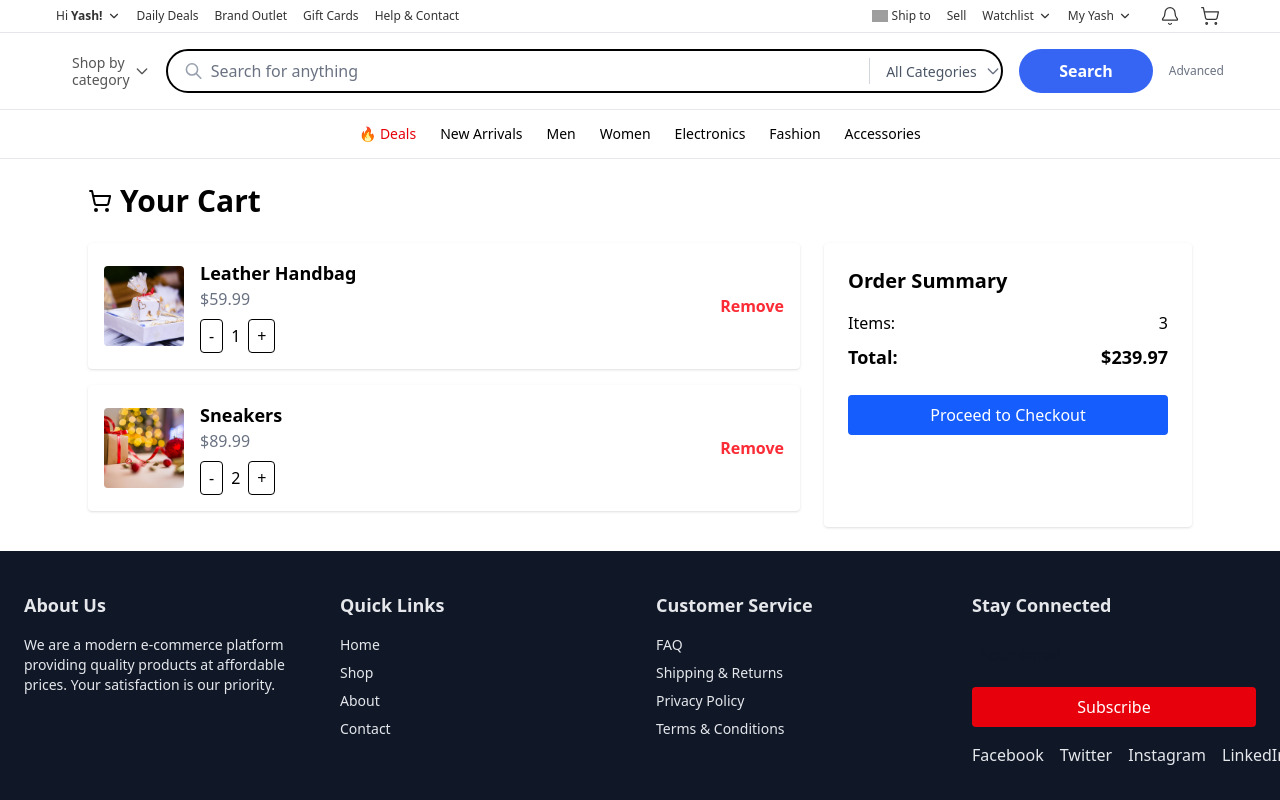
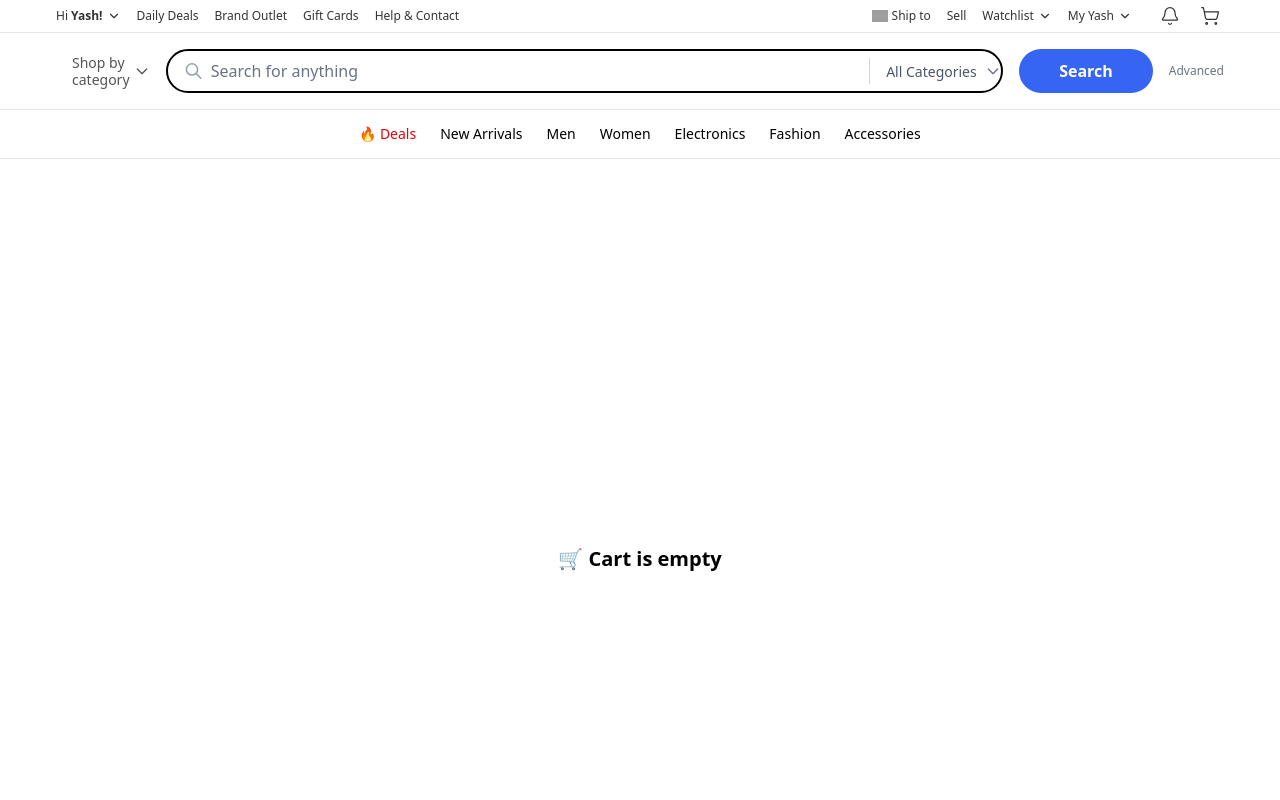
Before and after one commit to yasarahasini/Ecommerce-website, a Next.js app in the folder frontend/: page /cart in a window 1280 px wide. Shown: the top 800 px of the page. Built offline with nearby package versions, Linux system fonts and the light colour scheme; grey boxes are pictures that could not be loaded.

Commit message:
update pages

```diff
--- a/frontend/app/(user)/cart/page.tsx
+++ b/frontend/app/(user)/cart/page.tsx
@@ -1,96 +1,54 @@
 "use client";
 
-import React, { useState } from "react";
-import { ShoppingCart } from "lucide-react";
+import { useCart } from "../context/CartContext";
 
-interface CartItem {
-  id: number;
-  name: string;
-  price: number;
-  image: string;
-  quantity: number;
-}
+export default function CartPage() {
+  const { cart, removeFromCart } = useCart();
 
-const initialCart: CartItem[] = [
-  { id: 1, name: "Leather Handbag", price: 59.99, image: "/5.jpg", quantity: 1 },
-  { id: 2, name: "Sneakers", price: 89.99, image: "/6.jpg", quantity: 2 },
-];
+  const total = cart.reduce(
+    (sum, item) => sum + item.price * item.quantity,
+    0
+  );
 
-const CartPage: React.FC = () => {
-  const [cart, setCart] = useState<CartItem[]>(initialCart);
-
-  const increaseQty = (id: number) => {
-    setCart(cart.map(item => item.id === id ? { ...item, quantity: item.quantity + 1 } : item));
-  };
-
-  const decreaseQty = (id: number) => {
-    setCart(cart.map(item => item.id === id && item.quantity > 1 ? { ...item, quantity: item.quantity - 1 } : item));
-  };
-
-  const removeItem = (id: number) => {
-    setCart(cart.filter(item => item.id !== id));
-  };
-
-  const total = cart.reduce((acc, item) => acc + item.price * item.quantity, 0);
+  if (cart.length === 0) {
+    return (
+      <div className="min-h-screen flex items-center justify-center">
+        <h2 className="text-xl font-semibold">🛒 Cart is empty</h2>
+      </div>
+    );
+  }
 
   return (
-    <div className="max-w-6xl mx-auto p-6">
-      <h1 className="text-3xl font-bold mb-6 flex items-center gap-2">
-        <ShoppingCart /> Your Cart
-      </h1>
+    <div className="max-w-4xl mx-auto py-10 px-6">
+      <h1 className="text-3xl font-bold mb-6">Your Cart</h1>
 
-      {cart.length === 0 ? (
-        <p className="text-center text-white">Your cart is empty.</p>
-      ) : (
-        <div className="flex flex-col md:flex-row gap-6">
-
-          <div className="flex-1">
-            {cart.map(item => (
-              <div key={item.id} className="flex items-center justify-between bg-white shadow rounded p-4 mb-4">
-                <img src={item.image} alt={item.name} className="w-20 h-20 object-cover rounded" />
-                <div className="flex-1 ml-4">
-                  <h2 className="font-semibold text-lg">{item.name}</h2>
-                  <p className="text-gray-500">${item.price.toFixed(2)}</p>
-                  <div className="flex items-center gap-2 mt-2">
-                    <button
-                      onClick={() => decreaseQty(item.id)}
-                      className="px-2 py-1 border rounded"
-                    >-</button>
-                    <span>{item.quantity}</span>
-                    <button
-                      onClick={() => increaseQty(item.id)}
-                      className="px-2 py-1 border rounded"
-                    >+</button>
-                  </div>
-                </div>
-                <button
-                  onClick={() => removeItem(item.id)}
-                  className="text-red-500 font-semibold"
-                >
-                  Remove
-                </button>
-              </div>
-            ))}
+      {cart.map((item) => (
+        <div
+          key={item.id}
+          className="flex justify-between items-center border-b py-4"
+        >
+          <div>
+            <h2 className="font-semibold">{item.name}</h2>
+            <p className="text-gray-600">
+              ${item.price} × {item.quantity}
+            </p>
           </div>
 
-          <div className="w-full md:w-1/3 bg-white shadow rounded p-6">
-            <h2 className="text-xl font-semibold mb-4">Order Summary</h2>
-            <div className="flex justify-between mb-2">
-              <span>Items:</span>
-              <span>{cart.reduce((acc, item) => acc + item.quantity, 0)}</span>
-            </div>
-            <div className="flex justify-between mb-2 font-bold text-lg">
-              <span>Total:</span>
-              <span>${total.toFixed(2)}</span>
-            </div>
-            <button className="w-full bg-blue-600 hover:bg-blue-700 text-white py-2 rounded mt-4">
-              Proceed to Checkout
-            </button>
-          </div>
+          <button
+            onClick={() => removeFromCart(item.id)}
+            className="text-red-500 hover:underline"
+          >
+            Remove
+          </button>
         </div>
-      )}
+      ))}
+
+      <div className="mt-6 text-right">
+        <h2 className="text-xl font-bold">Total: ${total.toFixed(2)}</h2>
+        <button className="mt-4 bg-green-600 text-white px-6 py-2 rounded">
+          Checkout
+        </button>
+      </div>
     </div>
   );
-};
-
-export default CartPage;
+}
--- a/frontend/app/(user)/context/CartContext.tsx
+++ b/frontend/app/(user)/context/CartContext.tsx
@@ -1,27 +1,51 @@
 "use client";
-import React, { createContext, useState, useContext, ReactNode } from "react";
+
+import { createContext, useContext, useState, ReactNode } from "react";
+
+export interface CartItem {
+  id: number;
+  name: string;
+  price: number;
+  modelUrl: string;
+  quantity: number;
+}
 
 interface CartContextType {
-  cartItems: number;
-  addToCart: () => void;
+  cart: CartItem[];
+  addToCart: (item: Omit<CartItem, "quantity">) => void;
+  removeFromCart: (id: number) => void;
 }
 
-const CartContext = createContext<CartContextType | undefined>(undefined);
+const CartContext = createContext<CartContextType | null>(null);
 
-export const CartProvider = ({ children }: { children: ReactNode }) => {
-  const [cartItems, setCartItems] = useState(0);
+export function CartProvider({ children }: { children: ReactNode }) {
+  const [cart, setCart] = useState<CartItem[]>([]);
 
-  const addToCart = () => setCartItems((prev) => prev + 1);
+  const addToCart = (item: Omit<CartItem, "quantity">) => {
+    setCart((prev) => {
+      const existing = prev.find((p) => p.id === item.id);
+      if (existing) {
+        return prev.map((p) =>
+          p.id === item.id ? { ...p, quantity: p.quantity + 1 } : p
+        );
+      }
+      return [...prev, { ...item, quantity: 1 }];
+    });
+  };
+
+  const removeFromCart = (id: number) => {
+    setCart((prev) => prev.filter((item) => item.id !== id));
+  };
 
   return (
-    <CartContext.Provider value={{ cartItems, addToCart }}>
+    <CartContext.Provider value={{ cart, addToCart, removeFromCart }}>
       {children}
     </CartContext.Provider>
   );
-};
+}
 
 export const useCart = () => {
-  const context = useContext(CartContext);
-  if (!context) throw new Error("useCart must be used within CartProvider");
-  return context;
+  const ctx = useContext(CartContext);
+  if (!ctx) throw new Error("useCart must be used inside CartProvider");
+  return ctx;
 };
--- a/frontend/app/(user)/women/page.tsx
+++ b/frontend/app/(user)/women/page.tsx
@@ -1,6 +1,7 @@
 "use client";
 
 import { useState, useMemo } from "react";
+import { useRouter } from "next/navigation";
 import WomenSidebar from "@/app/components/sidebar";
 import { useCart } from "../context/CartContext";
 
@@ -10,7 +11,7 @@ interface Product {
   category: string;
   size: string[];
   price: number;
-  modelUrl: string; // Sketchfab 3D model URL
+  modelUrl: string;
 }
 
 const products: Product[] = [
@@ -20,7 +21,8 @@ const products: Product[] = [
     category: "Dresses",
     size: ["S", "M"],
     price: 49.99,
-    modelUrl: "https://sketchfab.com/models/96dc1fe40d1d4ceeb30740158c39e79b/embed?autostart=1",
+    modelUrl:
+      "https://sketchfab.com/models/d28d416fda2f436399ea3a17c986d396/embed?autostart=1",
   },
   {
     id: 2,
@@ -28,108 +30,54 @@ const products: Product[] = [
     category: "Tops",
     size: ["M", "L"],
     price: 29.99,
-  modelUrl: "https://sketchfab.com/3d-models/casual-clothes-3d76c9f61c9140f2ab61c601af3f5e71/embed?autostart=1",
-}
-
-,
- {
-  id: 3,
-  name: "Jeans",
-  category: "Jeans",
-  size: ["S", "M", "L"],
-  price: 59.99,
-  modelUrl: "https://sketchfab.com/models/c8696af4fbfc4f54977ffc5e4b53ac33/embed?autostart=1",
-}
-,
- {
-  id: 4,
-  name: "Handbag",
-  category: "Bags",
-  size: [],
-  price: 89.99,
-  modelUrl: "https://sketchfab.com/models/6c0b277c88424a1ea86d2ff44951ee69/embed?autostart=1"
+    modelUrl:
+      "https://sketchfab.com/models/c8696af4fbfc4f54977ffc5e4b53ac33/embed?autostart=1",
   },
-{
-  id: 5,
-  name: "Sneakers",
-  category: "Shoes",
-  size: ["M", "L"],
-  price: 69.99,
-  modelUrl: "https://sketchfab.com/models/b49f5b8cd9e94fe7883f3e9af8f41acc/embed?autostart=1"
-}
-,
-  {
-  id: 6,
-  name: "Jacket",
-  category: "Jackets",
-  size: ["L", "XL"],
-  price: 99.99,
-  modelUrl: "https://sketchfab.com/models/811fef12daf24bd783604f2a316187c5/embed?autostart=1"
-}
-,
 ];
 
 export default function WomenPage() {
   const [selectedCategory, setSelectedCategory] = useState<string | null>(null);
-  const [selectedSize, setSelectedSize] = useState<string | null>(null);
-  const [selectedPrice, setSelectedPrice] = useState<string | null>(null);
   const { addToCart } = useCart();
+  const router = useRouter();
 
   const filteredProducts = useMemo(() => {
-    return products.filter((p) => {
-      const matchesCategory = selectedCategory ? p.category === selectedCategory : true;
-      const matchesSize = selectedSize ? p.size.includes(selectedSize) : true;
-      let matchesPrice = true;
-      if (selectedPrice) {
-        if (selectedPrice === "Under $50") matchesPrice = p.price < 50;
-        if (selectedPrice === "$50 - $100") matchesPrice = p.price >= 50 && p.price <= 100;
-        if (selectedPrice === "$100 - $200") matchesPrice = p.price > 100 && p.price <= 200;
-      }
-      return matchesCategory && matchesSize && matchesPrice;
-    });
-  }, [selectedCategory, selectedSize, selectedPrice]);
+    return products.filter((p) =>
+      selectedCategory ? p.category === selectedCategory : true
+    );
+  }, [selectedCategory]);
 
   return (
-    <div className="bg-gray-50 text-black min-h-screen py-10">
+    <div className="bg-gray-50 min-h-screen py-10">
       <div className="max-w-7xl mx-auto px-6">
-        <h1 className="text-3xl font-bold mb-8 text-center">Womens Collection</h1>
-        <div className="flex flex-col lg:flex-row gap-6">
-          {/* Sidebar */}
-          <WomenSidebar
-            selectedCategory={selectedCategory}
-            setSelectedCategory={setSelectedCategory}
-            selectedSize={selectedSize}
-            setSelectedSize={setSelectedSize}
-            selectedPrice={selectedPrice}
-            setSelectedPrice={setSelectedPrice}
-          />
+        <h1 className="text-3xl font-bold mb-8 text-center">
+          Womens Collection
+        </h1>
 
-          {/* Product Grid */}
-          <div className="flex-1 grid grid-cols-1 sm:grid-cols-2 md:grid-cols-3 lg:grid-cols-3 gap-6">
+        <div className="grid grid-cols-1 md:grid-cols-3 gap-6">
           {filteredProducts.map((product) => (
             <div
               key={product.id}
-                className="bg-white shadow-md rounded-lg overflow-hidden hover:shadow-xl transition-shadow duration-300"
+              className="bg-white rounded-lg shadow hover:shadow-xl"
             >
-                {/* 3D Model Embed */}
-                <div className="w-full h-64">
+              <div className="h-64">
                 <iframe
-                    title={`${product.name} 3D model`}
                   src={product.modelUrl}
-                    allow="autoplay; fullscreen; xr-spatial-tracking"
-                    xr-spatial-tracking="true"
                   className="w-full h-full"
+                  allow="autoplay; fullscreen"
                   allowFullScreen
-                  ></iframe>
+                />
               </div>
 
-                {/* Product Info */}
               <div className="p-4">
-                  <h2 className="text-lg font-semibold">{product.name}</h2>
-                  <p className="text-gray-600 mt-1">${product.price.toFixed(2)}</p>
+                <h2 className="font-semibold">{product.name}</h2>
+                <p className="text-gray-600">${product.price}</p>
+
                 <button
-                    onClick={() => addToCart(product)}
-                    className="mt-3 w-full text-center bg-pink-500 text-white py-2 rounded hover:bg-pink-600 transition"
+                  onClick={() => {
+                    addToCart(product);
+                    router.push("/cart");
+                  }}
+                  className="mt-3 w-full bg-pink-500 text-white py-2 rounded hover:bg-pink-600"
                 >
                   Add to Cart
                 </button>
@@ -139,6 +87,5 @@ export default function WomenPage() {
         </div>
       </div>
     </div>
-    </div>
   );
 }
```
Lines whose indentation alone changed are shown as unchanged.
